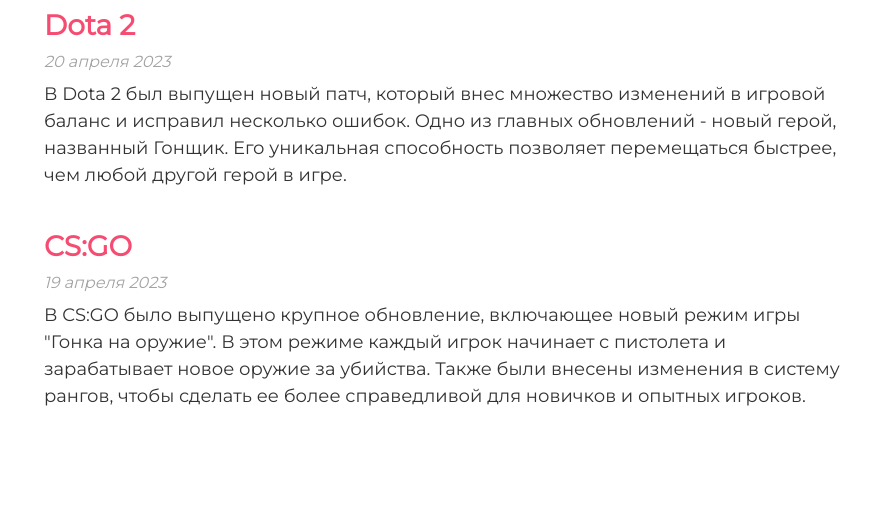
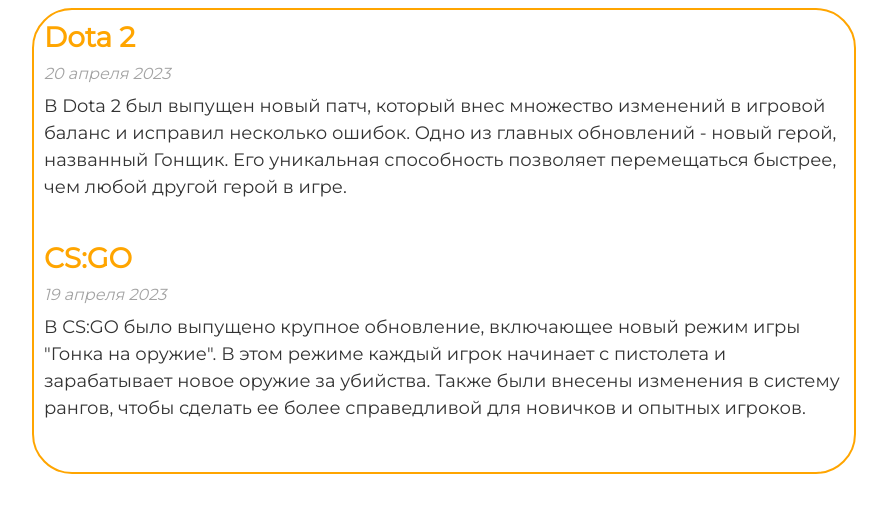
Before and after one commit to alananisimov/test_web_db, a plain HTML site: page index.html in a window 1280 px wide. Shown: the whole page, without its empty margins (196-1083 px from the left). Drawn offline with Linux system fonts and the light colour scheme.

Commit message:
Update mystyle.css

```diff
--- a/mystyle.css
+++ b/mystyle.css
@@ -3,6 +3,9 @@
   font-family: 'Montserrat', sans-serif;
   max-width: 800px;
   margin: 0 auto;
+  border: 2px solid orange;
+  border-radius: 40px;
+  padding: 10px;
 }
 
 .news-item {
@@ -14,7 +17,7 @@
   margin-top: 0;
   margin-bottom: 10px;
   font-weight: bold;
-  color: #f64c72;
+  color: orange
 }
 
 .item-date {
```
